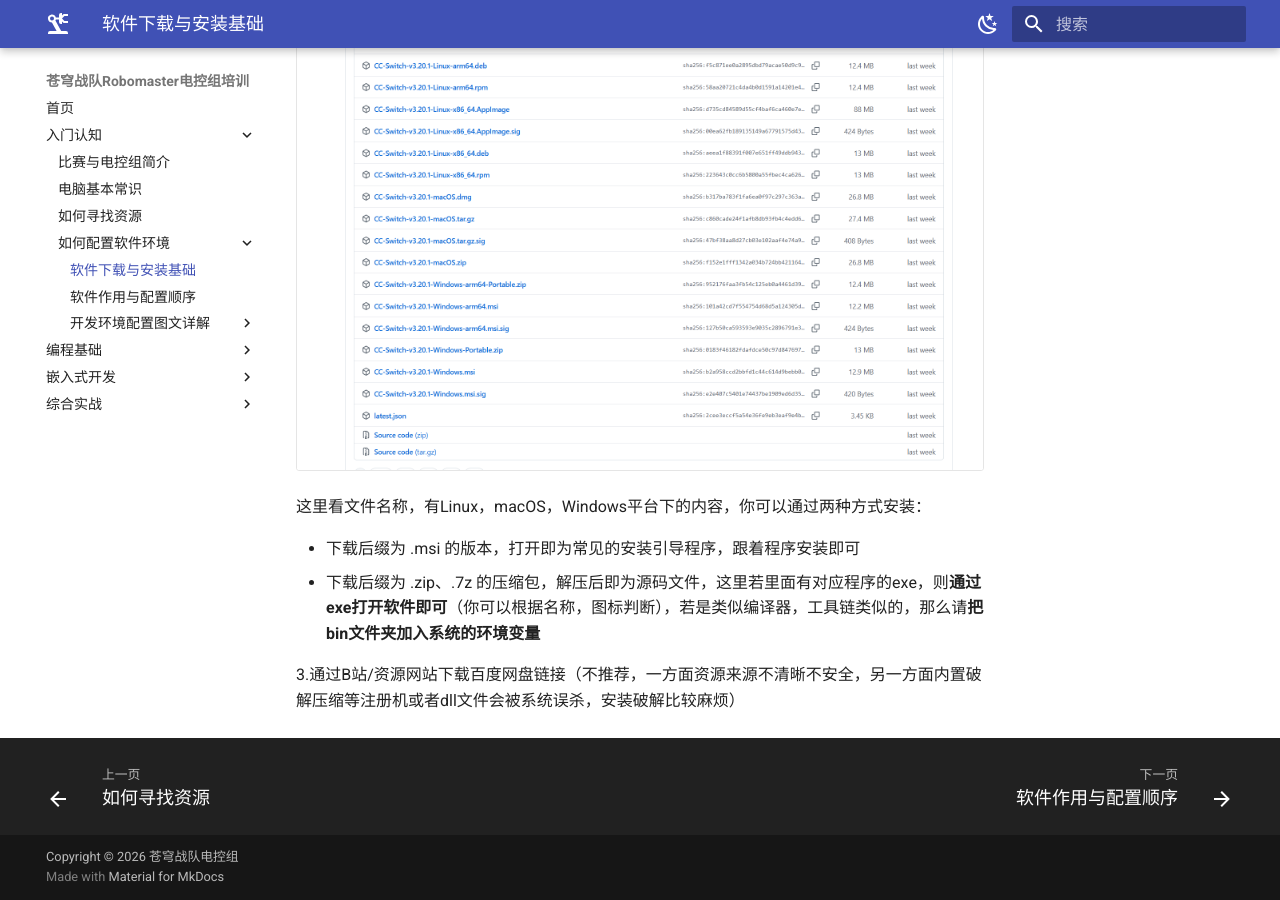
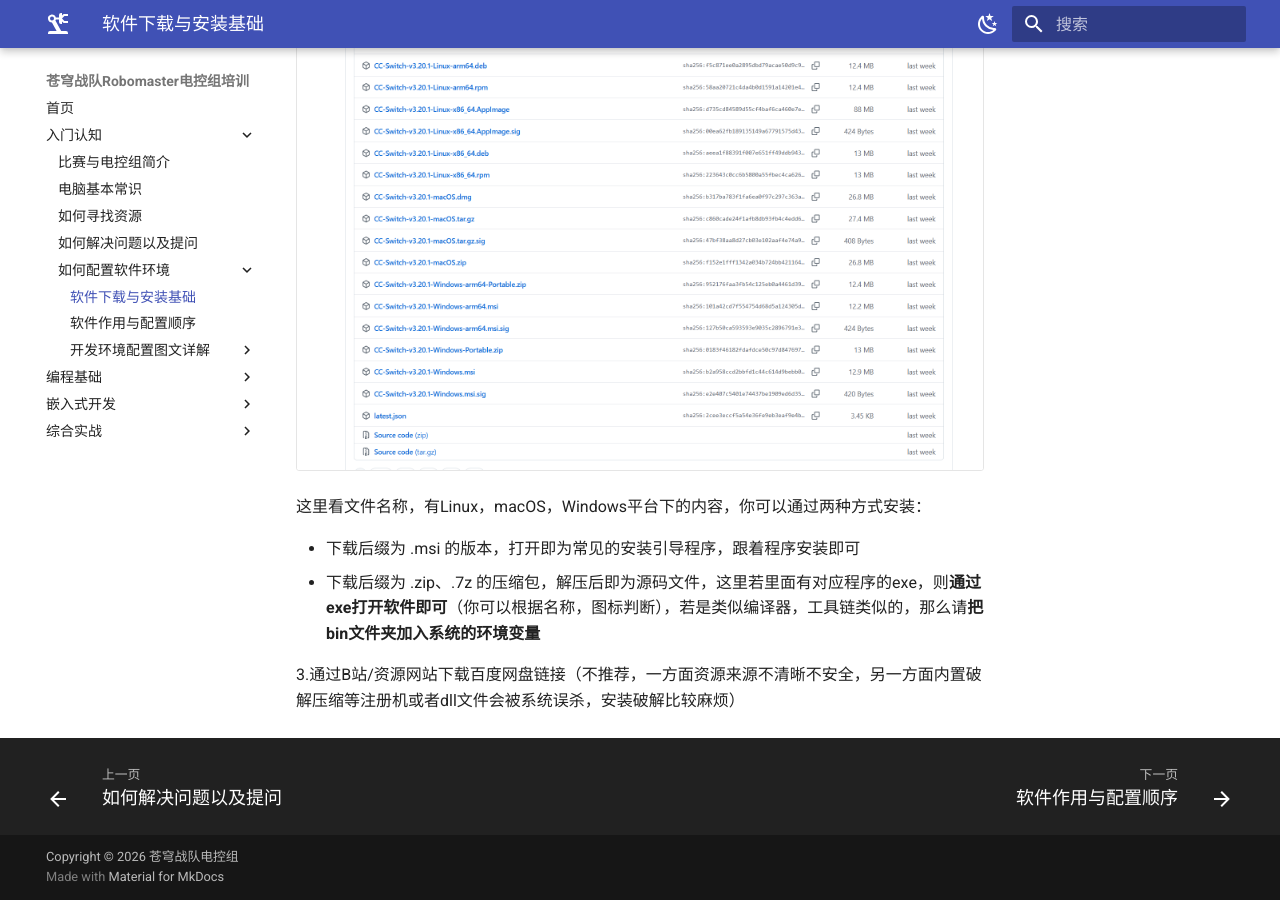
Before and after one commit to Xiaofxx/rm-ec-training, an MkDocs documentation site: the page built from docs/env-setup.md, in a window 1280 px wide and 900 px high, scrolled down 1951 px. Built offline with MkDocs 1.6.1 and Material for MkDocs 9.7.7, drawn with Linux system fonts in a browser that asks for light colours; some of the changed lines change nothing that is shown.

Commit message:
content: 新增《如何解决问题以及提问》页，修正图片为Markdown语法

````diff
--- /dev/null
+++ b/docs/how-to-ask.md
@@ -0,0 +1,93 @@
+# 如何解决问题以及提问
+
+鉴于很多人会有非常基础、很轻松就能解决的问题，但还是在培训群里甚至私聊问——这一部分**请务必观看**，这或许是前期学习阶段最重要的内容。
+
+当然，还是**欢迎大家积极提问**，本文并不是吓唬你们要多么多么严谨，我们可以体谅很多人的基础不好，遇到问题也不要怕群里人笑话
+
+图片省流:
+
+![75cb147f013a74255bf392373115f831](how-to-ask.assets/75cb147f013a74255bf392373115f831.png){: style="zoom:50%" }
+
+
+
+## 遇到问题，该怎么办
+
+这里说的问题有很多种，打个比方：在后面教程中配置环境时提示报错、出现故障，或者不知道该选什么;在编写语言的时候，遇到报错，或者对一些语法有疑问
+
+
+
+这个时候，你应该首先想到三个东西：**浏览器、哔哩哔哩、AI**。
+
+### 为什么不万事问 AI？
+
+确实效率很高，但 AI 存在的问题在于：**有幻觉以及盲目性**——它的解答不一定正确，但它默认它的解答是没有问题的。
+
+当然，也有一部分原因是你描述不清楚问题：三言两语就让它解决你的问题，可它连你的背景、报错、日志、环境什么都不清楚。
+
+所以，这里也有必要培养**上网自行查资料**的能力。
+
+### 举个例子：安装软件出现弹窗报错，怎么办？
+
+![image-20260913182314790](how-to-ask.assets/image-20260913182314790.png){: style="zoom:33%" }
+
+很简单，打开浏览器搜索，把弹窗的内容复制粘贴。你所遇到的绝大部分问题别人几乎都遇到过，且网上必然有解答：
+
+- **搜索引擎**：建议用 [Bing 必应](https://cn.bing.com)。复制粘贴后搜索，会出现很多类似 [CSDN](https://www.csdn.net)、[知乎](https://www.zhihu.com)、[博客园](https://www.cnblogs.com) 这样的网站，跟着步骤走即可
+- **想懂原理**：搜索"为什么要这样做"，或者问 AI 让它给你讲清楚具体的技术细节
+- **B 站**：也有对应的视频讲解（有时文字搜不到但 B 站有完整教程）。但视频信息密度低，适合跟着一步步操作，不适合快速定位答案
+
+### 再举个例子：代码出 bug、报错，怎么办？
+
+![image-20260913182807296](how-to-ask.assets/image-20260913182807296.png){: style="zoom:50%" }
+
+很简单，这部分直接把代码复制丢给 AI 即可——把整段代码粘贴到浏览器搜索，几乎很难搜到结果。
+
+当然，如果你知道自己错在哪，上网依然可以搜到：
+
+- 编译时下方终端黑框里出现一堆**红色信息**和 `error` 字眼——英语好的话看一眼报错信息，大概就能理解哪里出了问题
+- 把那一行 error 复制粘贴到浏览器，基本也能搜到
+- 丢给 AI
+
+注意：一定要培养看日志、编译信息的意识。日志的作用就是定位问题——出问题时出现的弹窗、终端黑框里的红字，就是设计者为了发现问题设计的机制，在告诉你哪里出了问题。如果你只是把问题甩过去，没有给出日志信息，浏览器可能情愿解答(虽然大概率也找不到)，但人呢？
+
+另外提醒：先培养自己搜索资料、翻论坛的能力，再习惯性用 AI。搜索能力是受用终身的，让 AI 替你思考只会让你越来越不会解决问题
+
+## 以上都解决不了？才是向人提问
+
+以上方法都试过了还是没解决，再在培训群里提问（提问的正确姿势见下文）。
+
+### 如何在群里提问
+
+先说一个事实：==你遇到的绝大多数"疑难杂症"，都是一搜就能找到答案的最基本问题==。
+
+所以我们希望：利用好网络，它比任何学长都更耐心、响应更快。真正经过搜索和 AI 都解决不了的问题，往往已经不简单了，这时候再提问，大家也乐意认真帮你分析。
+
+### 提问的正确姿势
+
+提问时最好给出完整信息
+
+```text
+【环境】Windows 11 / Keil MDK 5.42 / STM32F407（C板）
+【做了什么】按教程配置了工程，点击编译
+【期望】编译通过生成 axf
+【实际】报错如下（截图/完整报错文字）
+【已尝试】搜索过"XXX报错"，试过A和B方法无效
+```
+
+> * **关于截图**
+>
+> 如果你的截图姿势belike：
+>
+> 🗿🤳🖥️
+>
+> ![84cceff95371f34a5d0cb0266ba70275](how-to-ask.assets/84cceff95371f34a5d0cb0266ba70275.jpeg){: style="zoom:25%" }
+>
+> 那么你可以回到计算机扫盲那一页了，虽然说这不是个很重要的东西，
+>
+> 但给一个清晰的截图方便看信息，并非难事。。不要让别人去破译模糊不清的照片。。
+>
+> ![4787cd1125ca8872465d7a01d8082601](how-to-ask.assets/4787cd1125ca8872465d7a01d8082601.jpeg){: style="zoom:33%" }
+>
+> - 电脑上自带截图工具：**`Win + Shift + S`**（Windows），或者用微信QQ自带的电脑截图
+> - 报错截图要**截全**：完整的报错文字、代码的上下文，不要只截报错的最后一行
+>
--- a/mkdocs.yml
+++ b/mkdocs.yml
@@ -52,6 +52,7 @@
       - 比赛与电控组简介: about.md
       - 电脑基本常识: basic-guide.md
       - 如何寻找资源: resources.md
+      - 如何解决问题以及提问: how-to-ask.md
       - 如何配置软件环境:
           - 软件下载与安装基础: env-setup.md
           - 软件作用与配置顺序: software-setup-order.md
````
Also changed, not shown: docs/how-to-ask.assets/4787cd1125ca8872465d7a01d8082601.jpeg (added), docs/how-to-ask.assets/75cb147f013a74255bf392373115f831.png (added), docs/how-to-ask.assets/84cceff95371f34a5d0cb0266ba70275.jpeg (added), docs/how-to-ask.assets/image-20260913182307738.png (added), docs/how-to-ask.assets/image-20260913182314790.png (added), docs/how-to-ask.assets/image-20260913182807296.png (added).
